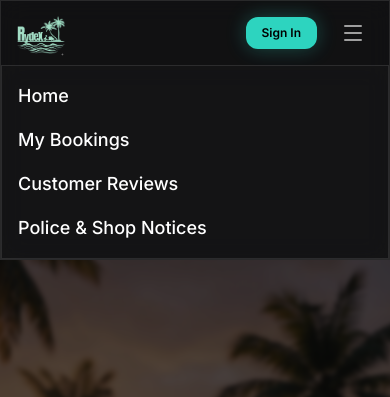
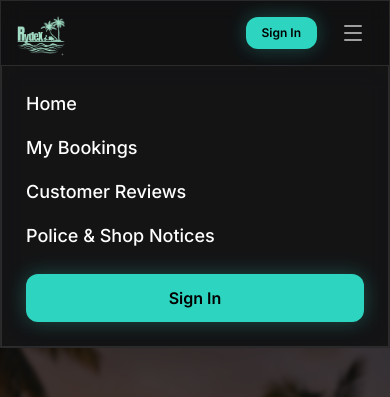
Before and after one commit to life1code/scooter-rental-, a Next.js app: page / in a window 390 px wide. Both pictures are taken after a click on the button 353 px from the left and 33 px from the top of the page. Shown: the top 397 px of the page. Built offline with nearby package versions, Linux system fonts and the light colour scheme; no server answers; the database is empty.

Commit message:
feat: add user profile and sign-out button to mobile menu

```diff
--- a/src/frontend/components/Navbar.tsx
+++ b/src/frontend/components/Navbar.tsx
@@ -81,13 +81,51 @@ export function Navbar() {
 
             {/* Mobile Menu */}
             {isMenuOpen && (
-                <div className="md:hidden glass-card !rounded-none border-x-0 border-b-0 p-4 space-y-4 animate-in slide-in-from-top-4">
-                    <Link href="/" className="block text-lg font-medium">Home</Link>
-                    <Link href="/track" className="block text-lg font-medium">My Bookings</Link>
-                    <Link href="/reviews" className="block text-lg font-medium">Customer Reviews</Link>
-                    <Link href="/policy" className="block text-lg font-medium">Police & Shop Notices</Link>
-                    {isAdmin && (
-                        <Link href="/admin" className="block text-lg font-medium">Admin Dashboard</Link>
+                <div className="md:hidden glass-card !rounded-none border-x-0 border-b-0 p-6 space-y-6 animate-in slide-in-from-top-4">
+                    {session && (
+                        <div className="flex items-center gap-4 pb-4 border-b border-white/5">
+                            <div className="w-12 h-12 rounded-full bg-[var(--muted)] border border-white/10 flex items-center justify-center overflow-hidden">
+                                {session.user?.image ? (
+                                    <img src={session.user.image} alt="User" className="w-full h-full object-cover" />
+                                ) : (
+                                    <User className="w-6 h-6 text-white/40" />
+                                )}
+                            </div>
+                            <div>
+                                <p className="font-bold">{session.user?.name}</p>
+                                <p className="text-xs text-white/40">{session.user?.email}</p>
+                            </div>
+                        </div>
+                    )}
+
+                    <div className="space-y-4">
+                        <Link href="/" className="block text-lg font-medium" onClick={() => setIsMenuOpen(false)}>Home</Link>
+                        <Link href="/track" className="block text-lg font-medium" onClick={() => setIsMenuOpen(false)}>My Bookings</Link>
+                        <Link href="/reviews" className="block text-lg font-medium" onClick={() => setIsMenuOpen(false)}>Customer Reviews</Link>
+                        <Link href="/policy" className="block text-lg font-medium" onClick={() => setIsMenuOpen(false)}>Police & Shop Notices</Link>
+                        {isAdmin && (
+                            <Link href="/admin" className="block text-lg font-medium text-[var(--secondary)]" onClick={() => setIsMenuOpen(false)}>Admin Dashboard</Link>
+                        )}
+                    </div>
+
+                    {session ? (
+                        <button
+                            onClick={() => {
+                                handleSignOut();
+                                setIsMenuOpen(false);
+                            }}
+                            className="w-full btn-secondary !py-3 flex items-center justify-center gap-2 text-base"
+                        >
+                            <LogOut className="w-5 h-5" /> Sign Out
+                        </button>
+                    ) : (
+                        <Link
+                            href="/auth/signin"
+                            className="block w-full btn-primary !py-3 text-center text-base"
+                            onClick={() => setIsMenuOpen(false)}
+                        >
+                            Sign In
+                        </Link>
                     )}
                 </div>
             )}
```
